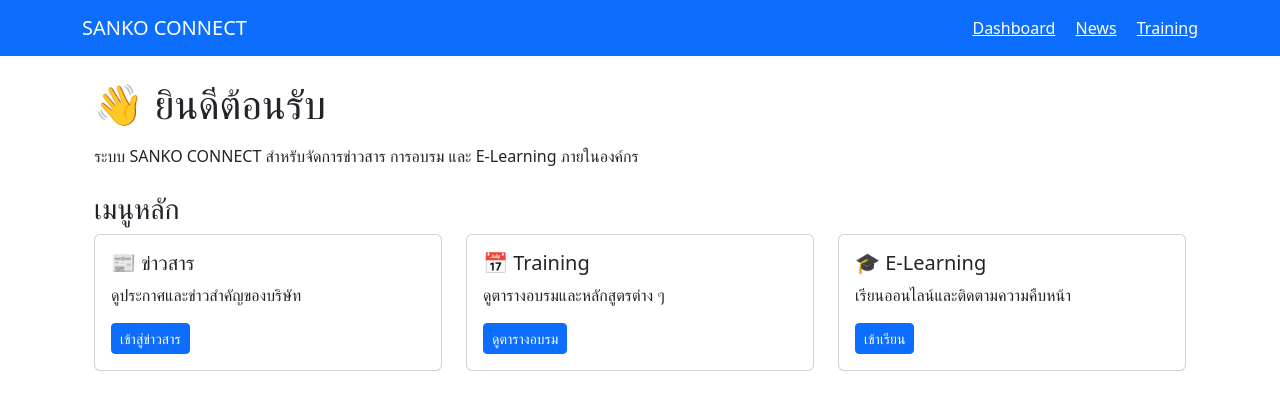
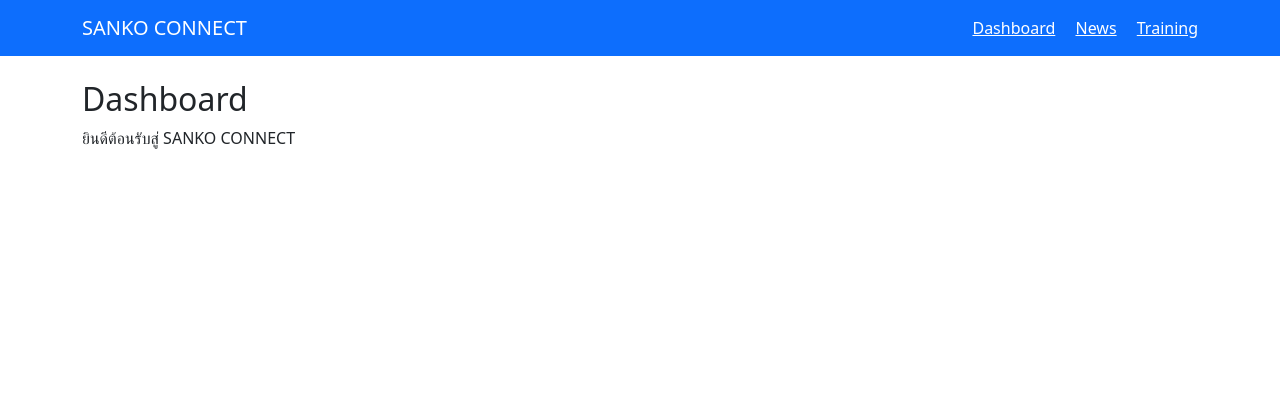
Before and after one commit to nthanaphat14/sanko-connect, a Flask app: page / in a window 1280 px wide. Shown: the top 410 px of the page. Run offline with Flask 3, Linux system fonts and the light colour scheme.

Commit message:
Update index.html

```diff
--- a/templates/dashboard/index.html
+++ b/templates/dashboard/index.html
@@ -1,54 +1,6 @@
 {% extends "base.html" %}
 
-{% block title %}Dashboard - SANKO CONNECT{% endblock %}
-
 {% block content %}
-<div class="container">
-
-    <!-- Hero -->
-    <div class="hero-box mb-4">
-        <h1 class="mb-3">👋 ยินดีต้อนรับ</h1>
-        <p class="mb-0">
-            ระบบ SANKO CONNECT สำหรับจัดการข่าวสาร การอบรม และ E-Learning ภายในองค์กร
-        </p>
-    </div>
-
-    <!-- Section -->
-    <h3 class="section-title">เมนูหลัก</h3>
-
-    <div class="row g-4">
-
-        <div class="col-md-4">
-            <div class="card card-box h-100">
-                <div class="card-body">
-                    <h5 class="card-title">📰 ข่าวสาร</h5>
-                    <p class="card-text">ดูประกาศและข่าวสำคัญของบริษัท</p>
-                    <a href="/news" class="btn btn-primary btn-sm">เข้าสู่ข่าวสาร</a>
-                </div>
-            </div>
-        </div>
-
-        <div class="col-md-4">
-            <div class="card card-box h-100">
-                <div class="card-body">
-                    <h5 class="card-title">📅 Training</h5>
-                    <p class="card-text">ดูตารางอบรมและหลักสูตรต่าง ๆ</p>
-                    <a href="/training" class="btn btn-primary btn-sm">ดูตารางอบรม</a>
-                </div>
-            </div>
-        </div>
-
-        <div class="col-md-4">
-            <div class="card card-box h-100">
-                <div class="card-body">
-                    <h5 class="card-title">🎓 E-Learning</h5>
-                    <p class="card-text">เรียนออนไลน์และติดตามความคืบหน้า</p>
-                    <a href="#" class="btn btn-primary btn-sm">เข้าเรียน</a>
-                </div>
-            </div>
-        </div>
-
-    </div>
-
-</div>
+<h2>Dashboard</h2>
+<p>ยินดีต้อนรับสู่ SANKO CONNECT</p>
 {% endblock %}
```
